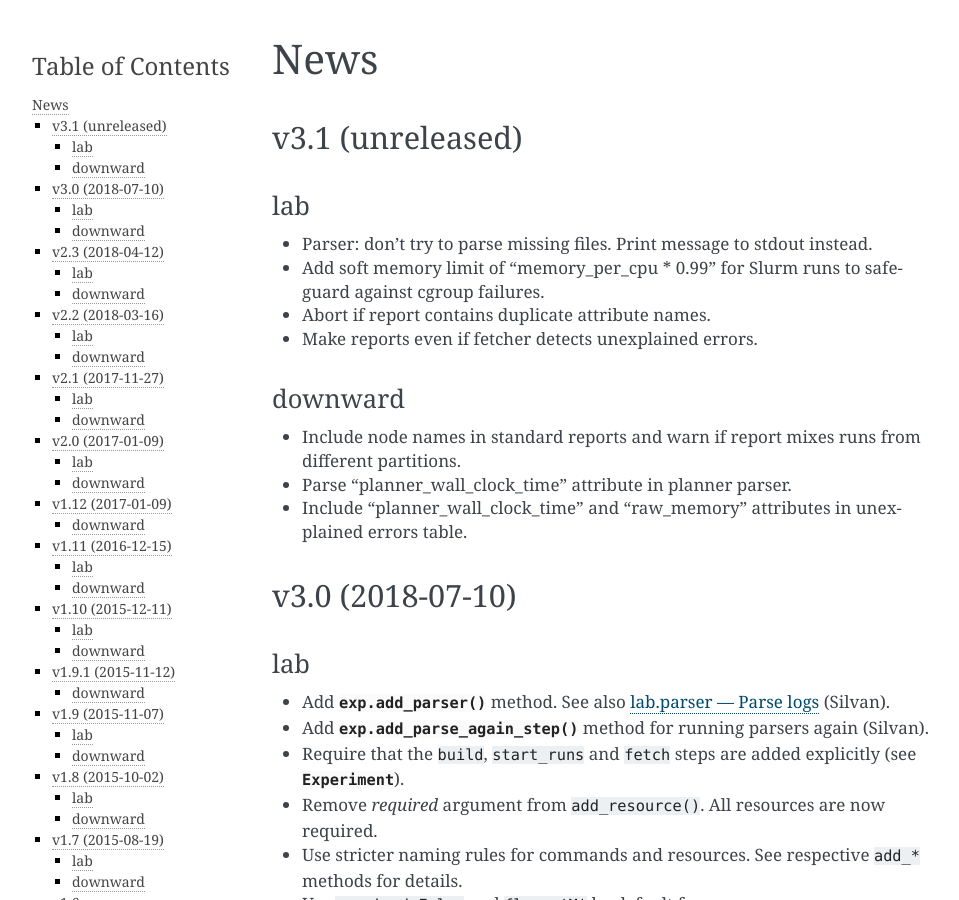
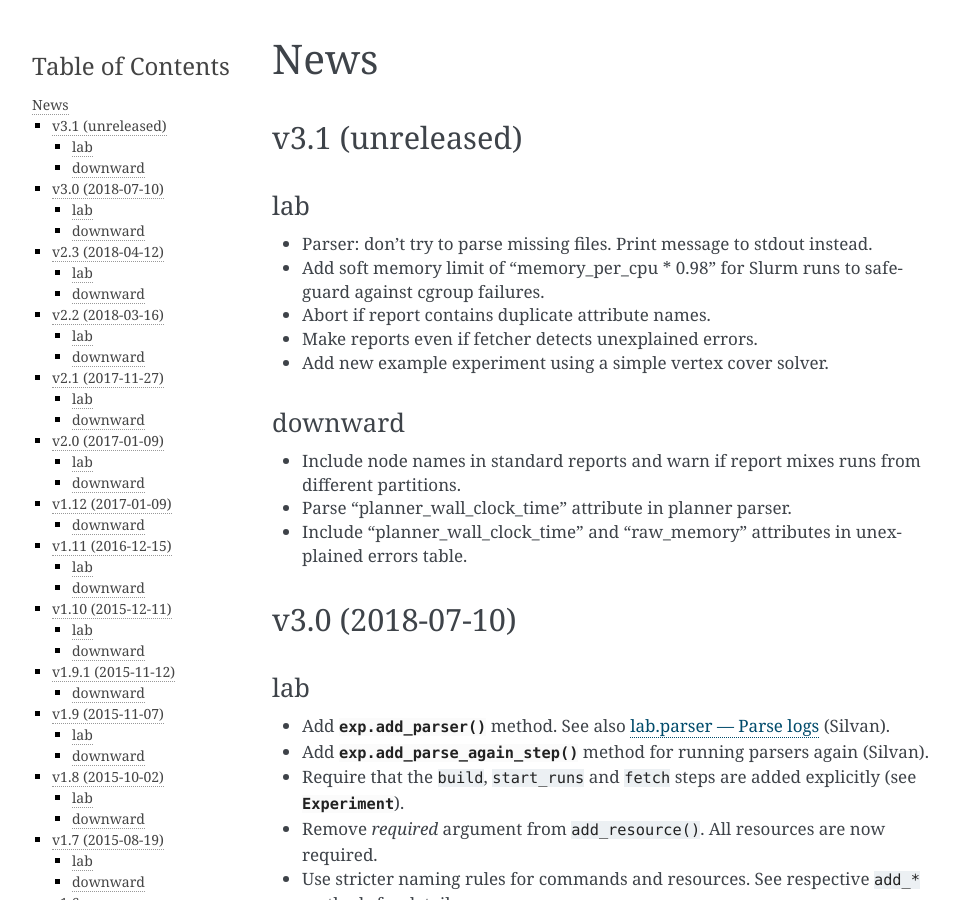
Before and after one commit to aibasel/lab, a Sphinx documentation site: the page built from docs/news.rst, in a window 1280 px wide and 900 px high. Shown: the whole window, without its empty margins (148-1107 px from the left). Built offline with Sphinx 7.4.7, drawn with Linux system fonts in a browser that asks for light colours; pages that are not in the unit, such as notebooks, are missing from menus.

Commit message:
Update news.

```diff
--- a/docs/news.rst
+++ b/docs/news.rst
@@ -11,9 +11,10 @@ v3.1 (unreleased)
 lab
 ^^^
 * Parser: don't try to parse missing files. Print message to stdout instead.
-* Add soft memory limit of "memory_per_cpu * 0.99" for Slurm runs to safeguard against cgroup failures.
+* Add soft memory limit of "memory_per_cpu * 0.98" for Slurm runs to safeguard against cgroup failures.
 * Abort if report contains duplicate attribute names.
 * Make reports even if fetcher detects unexplained errors.
+* Add new example experiment using a simple vertex cover solver.
 
 downward
 ^^^^^^^^
```
